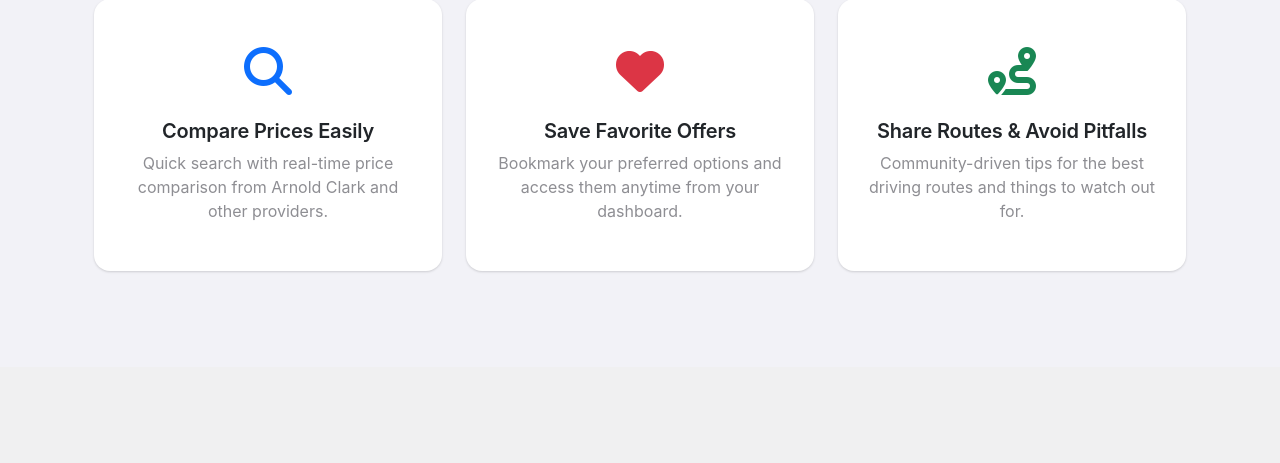
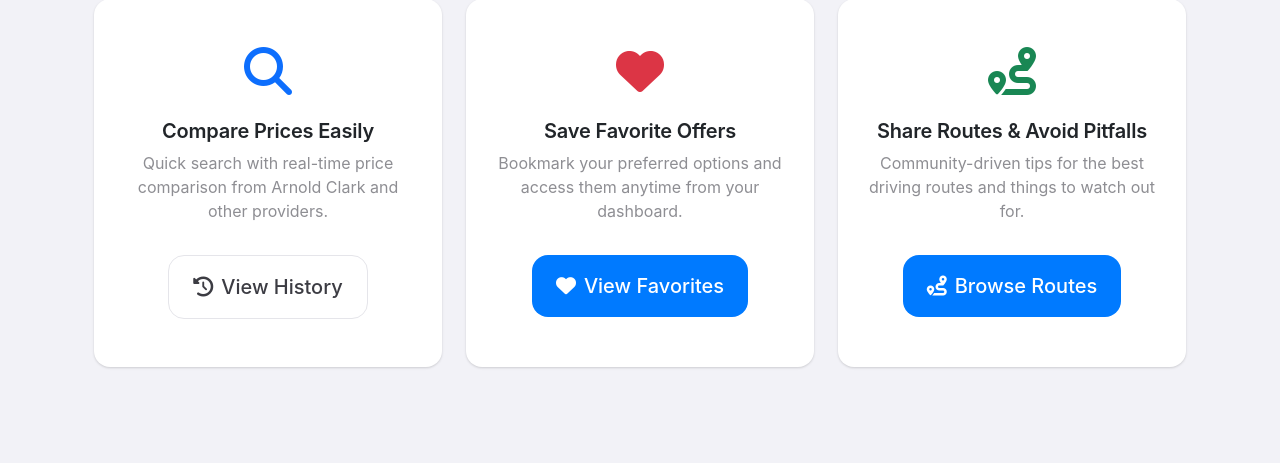
Before and after one commit to Hao-L16/workspace, a Django app: page / in a window 1280 px wide. Shown: the part 945-1408 px from the top of the page. Before the commit the page ends 1217 px from the top, so only its background shows below. Run offline with Django 5.2, Linux system fonts and the light colour scheme.

Commit message:
optimize something function

```diff
--- a/templates/accounts/login.html
+++ b/templates/accounts/login.html
@@ -12,6 +12,9 @@
       <div class="card-body">
         <form method="post">
           {% csrf_token %}
+          {% if next %}
+            <input type="hidden" name="next" value="{{ next }}" />
+          {% endif %}
           <div class="mb-3">
             <label for="{{ form.username.id_for_label }}" class="form-label fw-semibold">Username</label>
             {{ form.username }}
--- a/templates/home.html
+++ b/templates/home.html
@@ -17,6 +17,7 @@
               <a href="/pricing/search/" class="btn btn-primary btn-lg px-4 py-3">
                 <i class="fas fa-search me-2"></i>Compare Prices
               </a>
+
             </div>
           </div>
           <div class="col-md-6">
@@ -46,6 +47,9 @@
             </div>
             <h5 class="card-title">Compare Prices Easily</h5>
             <p class="card-text text-muted">Quick search with real-time price comparison from Arnold Clark and other providers.</p>
+               <a href="/pricing/history/" class="btn btn-outline-secondary btn-lg px-4 py-3 mt-3">
+                <i class="fas fa-history me-2"></i>View History
+              </a>
           </div>
         </div>
       </div>
@@ -57,6 +61,9 @@
             </div>
             <h5 class="card-title">Save Favorite Offers</h5>
             <p class="card-text text-muted">Bookmark your preferred options and access them anytime from your dashboard.</p>
+            <a href="/pricing/favorites/" class="btn btn-primary btn-lg px-4 py-3 mt-3">
+              <i class="fas fa-heart me-2"></i>View Favorites
+            </a>
           </div>
         </div>
       </div>
@@ -68,6 +75,9 @@
             </div>
             <h5 class="card-title">Share Routes & Avoid Pitfalls</h5>
             <p class="card-text text-muted">Community-driven tips for the best driving routes and things to watch out for.</p>
+            <a href="/community/?category=ROUTE" class="btn btn-primary btn-lg px-4 py-3 mt-3">
+              <i class="fas fa-route me-2"></i>Browse Routes
+            </a>
           </div>
         </div>
       </div>
```
